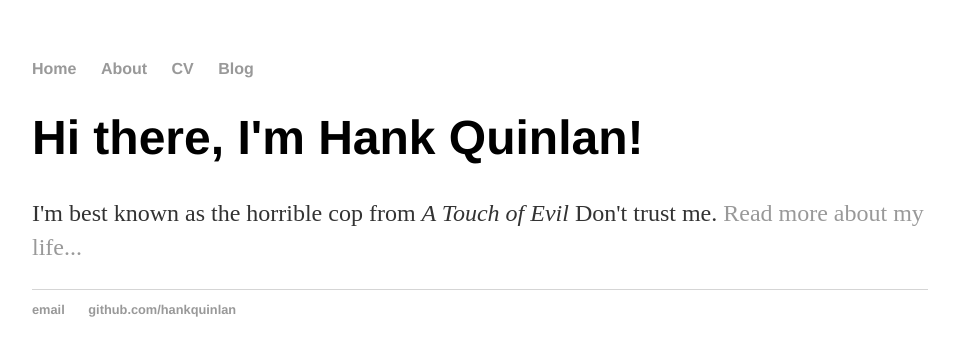
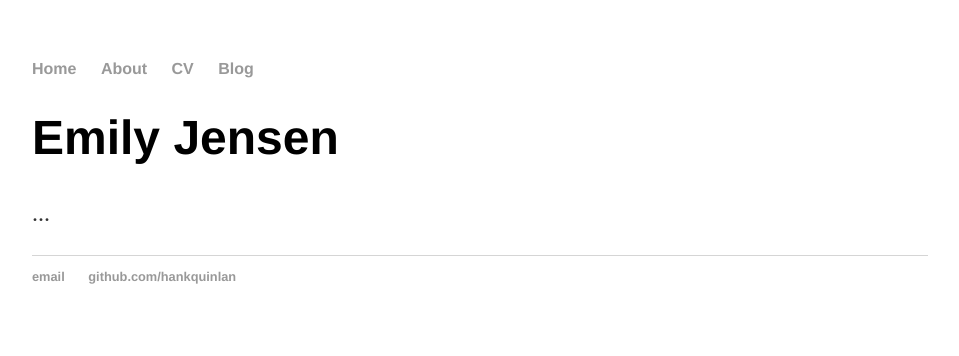
Before and after one commit to jensenemily/website_test, a Jekyll site: the page built from index.html, in a window 1280 px wide. Shown: the top 356 px of the page, without its empty margins (160-1119 px from the left). Built offline with Jekyll 4.4.1, drawn with Linux system fonts in a browser that asks for light colours.

Commit message:
Update index.html

```diff
--- a/index.html
+++ b/index.html
@@ -1,8 +1,8 @@
 ---
 layout: default
-title: Hank Quinlan, Horrible Cop
+title: Emily Jensen, PhD
 ---
 <div class="blurb">
-	<h1>Hi there, I'm Hank Quinlan!</h1>
-	<p>I'm best known as the horrible cop from <em>A Touch of Evil</em> Don't trust me. <a href="/about">Read more about my life...</a></p>
+	<h1>Emily Jensen</h1>
+	<p>...</a></p>
 </div><!-- /.blurb -->
```
